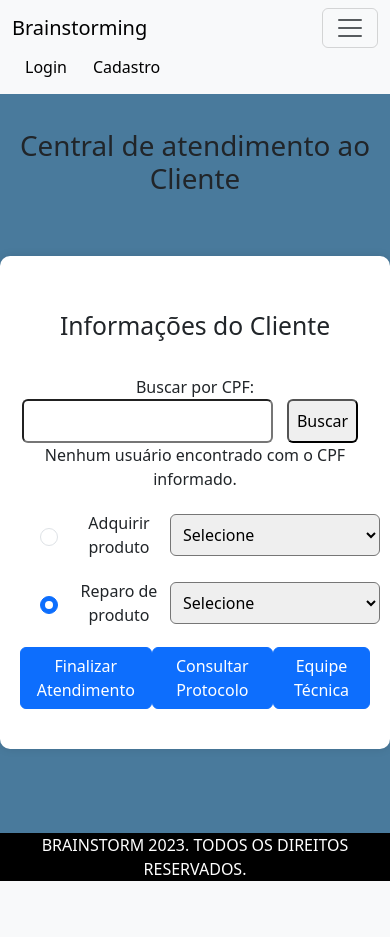
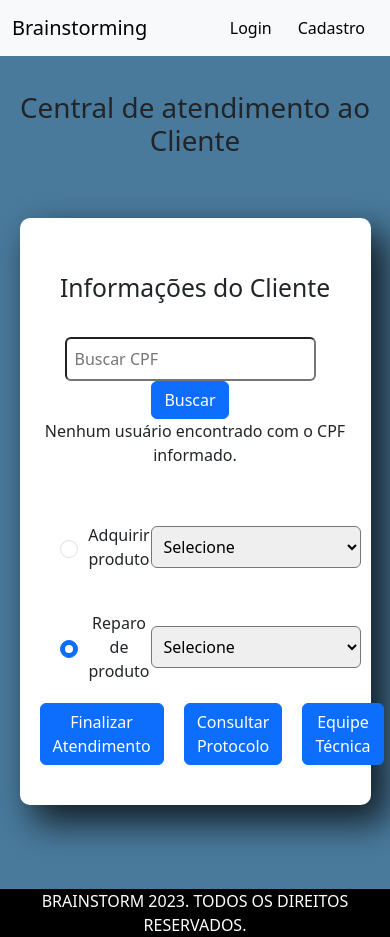
Before and after one commit to EliasAraujoDev/projetoCursoRedes, a PHP site: page /views/busca.php?busca=1 in a window 390 px wide. Before the commit the page ends 881 px from the top, so only its background shows below. Run offline with PHP 8.4, Linux system fonts and the light colour scheme; data that the repository does not hold is empty.

Commit message:
responsividade

```diff
--- a/css/atendimento.css
+++ b/css/atendimento.css
@@ -18,7 +18,7 @@ h1{
     background-color: #fff;
     padding: 20px;
     border-radius: 10px;
-    box-shadow: 0 0 10px rgba(0, 0, 0, 0.1);
+    box-shadow: 14px 16px 35px 2px rgba(0,0,0,0.75);
     max-width: 600px;
     width: 100%;
     text-align: center;
@@ -67,3 +67,40 @@ input, select {
 .search-results p{
   font-size: 18px;
 }
+
+@media (max-width: 600px) {
+  .container{
+    display: flex;
+    flex-direction: column;
+    width: 90%;
+    margin-left: 2%;
+    margin-right: 2%;
+    justify-content: center;
+  }
+
+  #atendimento{
+    display: flex;
+    justify-content: center;
+    flex-wrap: wrap
+
+
+  }
+  .options{
+    gap:20px
+  }
+  h3{
+    border: 1px;
+    border-color: black;
+    background-color: rgb(209, 204, 204);
+    margin-bottom: 0;
+    margin-top: 20px;
+  }
+
+  .search-results {
+    border: 1px;
+    border-color: black;
+    background-color: rgb(209, 204, 204);
+    margin-top: 0;
+  }
+
+}
--- a/css/index.css
+++ b/css/index.css
@@ -1,7 +1,7 @@
 
 
 
-#index{
+main{
   background-image: url("/projetocursoredes/imgs/wififundo09.jpg");
   background-repeat: no-repeat;
   background-size: cover;
@@ -9,6 +9,9 @@
   background-color: rgb(21, 81, 140);
   height: 873px;
   color: white;
+
+
+
 
 }
 
@@ -40,7 +43,8 @@
     margin: none;
     justify-content: space-between;
     gap: 30px;
-    flex-wrap: initial;
+    display: flex;
+    flex-wrap: wrap;
   }
 
   #index .col {
@@ -168,3 +172,31 @@
   text-align: justify;
   margin-top: 30px;
 }
+
+@media (max-width: 600px) {
+  #index  #blocos {
+    display: flex;
+    width: 100%;
+    height: 000px;
+  }
+
+  #index .row {
+    margin-top: 20px;
+    margin: none;
+    justify-content: space-between;
+    gap: 30px;
+    display: flex;
+    flex-wrap: wrap;
+    flex-direction: column;
+    margin-left: 5%;
+    margin-right: 5%;
+  }
+  #index #assinar{
+    margin-bottom: 30px;
+  }
+
+  main{
+    height: 2500px;
+  }
+
+}
--- a/css/login.css
+++ b/css/login.css
@@ -64,3 +64,13 @@ position: relative;
     text-align: center;
 
   }
+
+
+  @media (max-width: 600px) {
+
+
+    #login form{
+    display: flex;
+    width: 90%;
+  }
+  }
--- a/index.php
+++ b/index.php
@@ -2,7 +2,7 @@
 require_once $_SERVER['DOCUMENT_ROOT'] . '/projetocursoredes/templates/cabecalho.php';
 ?>
 
-
+<main id="indexB">
 <div id="index">
 
 
@@ -103,7 +103,7 @@ require_once $_SERVER['DOCUMENT_ROOT'] . '/projetocursoredes/templates/cabecalho
 
 </div>
 
-
+</main>
 
 
 
--- a/templates/cabecalho.php
+++ b/templates/cabecalho.php
@@ -31,9 +31,7 @@ if (session_status() == PHP_SESSION_NONE) {
         <nav class="navbar navbar-expand-lg bg-body-tertiary">
           <div class="container-fluid">
             <a class="navbar-brand" href="/projetocursoredes/index.php">Brainstorming</a>
-            <button class="navbar-toggler" type="button" data-bs-toggle="collapse" data-bs-target="#navbarSupportedContent" aria-controls="navbarSupportedContent" aria-expanded="false" aria-label="Toggle navigation">
-              <span class="navbar-toggler-icon"></span>
-            </button>
+
               <form class="d-flex" role="search">
 
 <!--                 <a href="/projetocursoredes/views/doacoes.php"><button type="button" class="btn btn-light">Doações</button></a>-->
@@ -44,4 +42,3 @@ if (session_status() == PHP_SESSION_NONE) {
           </div>
         </nav>
       </header>
-      <main>
--- a/templates/rodape.php
+++ b/templates/rodape.php
@@ -1,6 +1,6 @@
 
 
-</main>
+
 
 <footer>
   BRAINSTORM 2023. TODOS OS DIREITOS RESERVADOS.
--- a/views/busca.php
+++ b/views/busca.php
@@ -17,9 +17,8 @@ include $_SERVER["DOCUMENT_ROOT"] . "/projetocursoredes/controller/BuscaControll
 
             <h2>Informações do Cliente</h2>
             <form class="search-form" action="/projetocursoredes/views/busca.php" method="get">
-                <label for="busca">Buscar por CPF:</label>
-                <input type="text" name="busca" required>
-                <input type="submit" value="Buscar">
+                <input type="text" placeholder="Buscar CPF " name="busca" required>
+                <input type="submit" class="btn btn-primary" value="Buscar">
             </form>
 
             <?php
```
Also changed, not shown: css/cadastroUser.css (+10 -10 lines).
